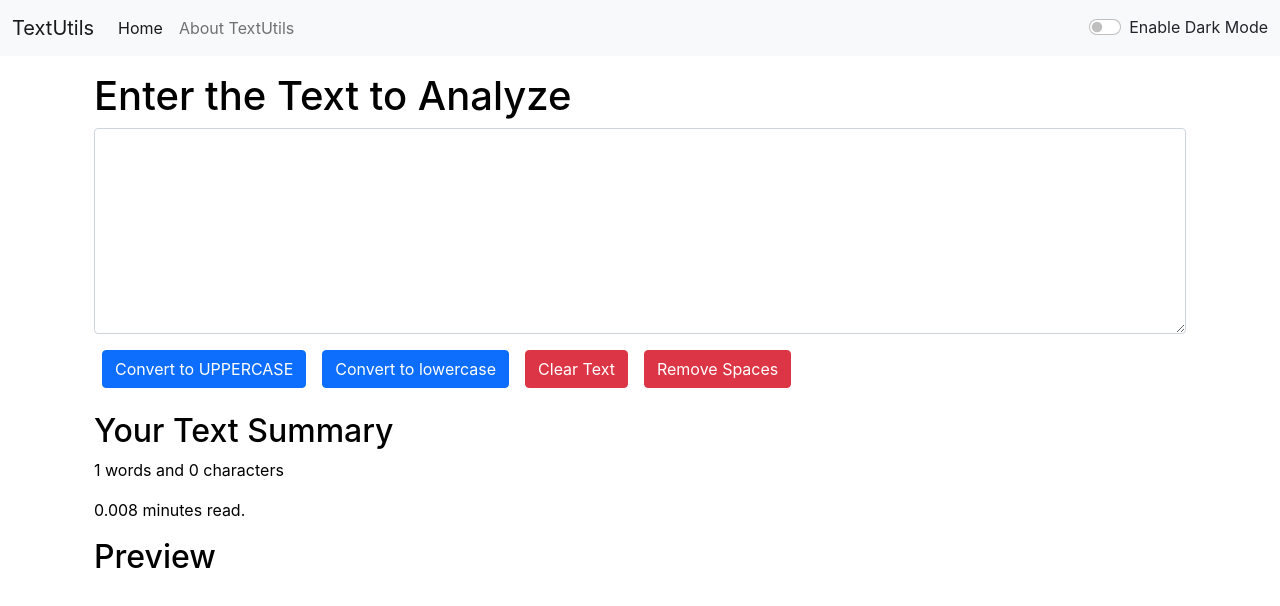
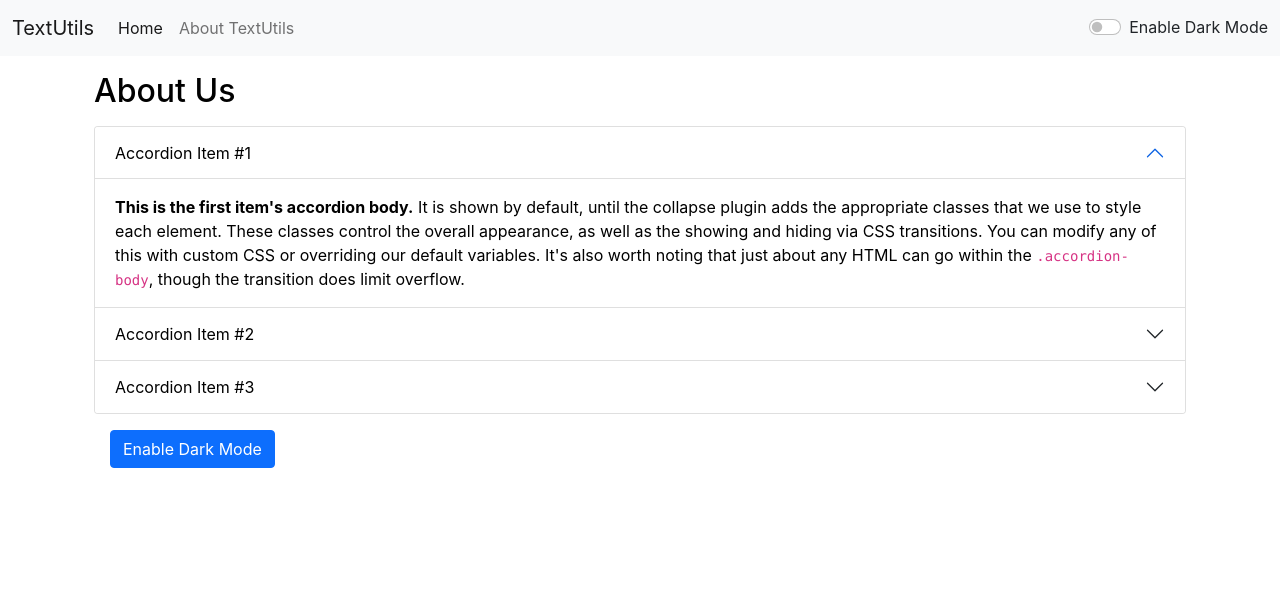
Before and after one commit to AyushPaul/textutils, a React (Create React App) app: page /about in a window 1280 px wide. Shown: the top 606 px of the page. Built offline with nearby package versions, Linux system fonts and the light colour scheme.

Commit message:
implemented react router

```diff
--- a/src/App.js
+++ b/src/App.js
@@ -5,6 +5,13 @@ import TextForm from './components/TextForm';
 import About from './components/About';
 import React , {useState} from 'react'
 import Alerts from './components/Alerts';
+import {
+  BrowserRouter as Router,
+  Routes as Switch,
+  Route,
+  Link
+} from "react-router-dom";
+
 function App() {
 
   const [mode,setmode] = useState("light")
@@ -38,14 +45,24 @@ function App() {
   }
   return (
     <>
+  <Router>
+    <Navbar title="TextUtils" aboutText="About TextUtils" mode = {mode} toggleMode={toggleMode}/>
+    <Alerts alert={alert}/>
+    <Switch>
+        <Route path="/about" element={<div className="container my-3">
+            {/* <TextForm heading="Enter the Text to Analyze " mode = {mode} showAlert={showAlert}/> */}
+            <About/>
+          </div>}>
+        </Route>
+        <Route path="/" element={<div className="container my-3">
+            <TextForm heading="Enter the Text to Analyze " mode = {mode} showAlert={showAlert}/>
+            {/* <About/> */}
+          </div>}>
+        </Route>
+      </Switch>
+  </Router>
+{/* <Navbar/> */}
 
-<Navbar title="TextUtils" aboutText="About TextUtils" mode = {mode} toggleMode={toggleMode}/>
-<Alerts alert={alert}/>
-{/* <Navbar/> */}
-<div className="container my-3">
-<TextForm heading="Enter the Text to Analyze " mode = {mode} showAlert={showAlert}/>
-{/* <About/> */}
-</div>
 
     </>
   );
--- a/src/components/About.js
+++ b/src/components/About.js
@@ -9,7 +9,7 @@ export default function About() {
 
     let [btnText,setbtnText] = useState("Enable Dark Mode")
     const toggleClick = () =>{
-        if(myStyle.color == 'white')
+        if(myStyle.color === 'white')
         {
             setmySyle({
                 color: "black",
--- a/src/components/Navbar.js
+++ b/src/components/Navbar.js
@@ -1,20 +1,26 @@
 import React from 'react'
 import PropTypes from 'prop-types'
+import {
+  BrowserRouter as Router,
+  Routes as Switch,
+  Route,
+  Link
+} from "react-router-dom";
 export default function Navbar(props) {
   return (
     <nav className={`navbar navbar-expand-lg navbar-${props.mode} bg-${props.mode}`}>
   <div className="container-fluid">
-    <a className="navbar-brand" href="/">{props.title}</a>
+    <Link className="navbar-brand" to="/">{props.title}</Link>
     <button className="navbar-toggler" type="button" data-bs-toggle="collapse" data-bs-target="#navbarSupportedContent" aria-controls="navbarSupportedContent" aria-expanded="false" aria-label="Toggle navigation">
       <span className="navbar-toggler-icon"></span>
     </button>
     <div className="collapse navbar-collapse" id="navbarSupportedContent">
       <ul className="navbar-nav me-auto mb-2 mb-lg-0">
         <li className="nav-item">
-          <a className="nav-link active" aria-current="page" href="/">Home</a>
+          <Link className="nav-link active" aria-current="page" to="/">Home</Link>
         </li>
         <li className="nav-item">
-          <a className="nav-link" href="/">{props.aboutText}</a>
+          <Link className="nav-link" to="/about">{props.aboutText}</Link>
         </li>
       </ul>
       {/* <form className="d-flex">
```
